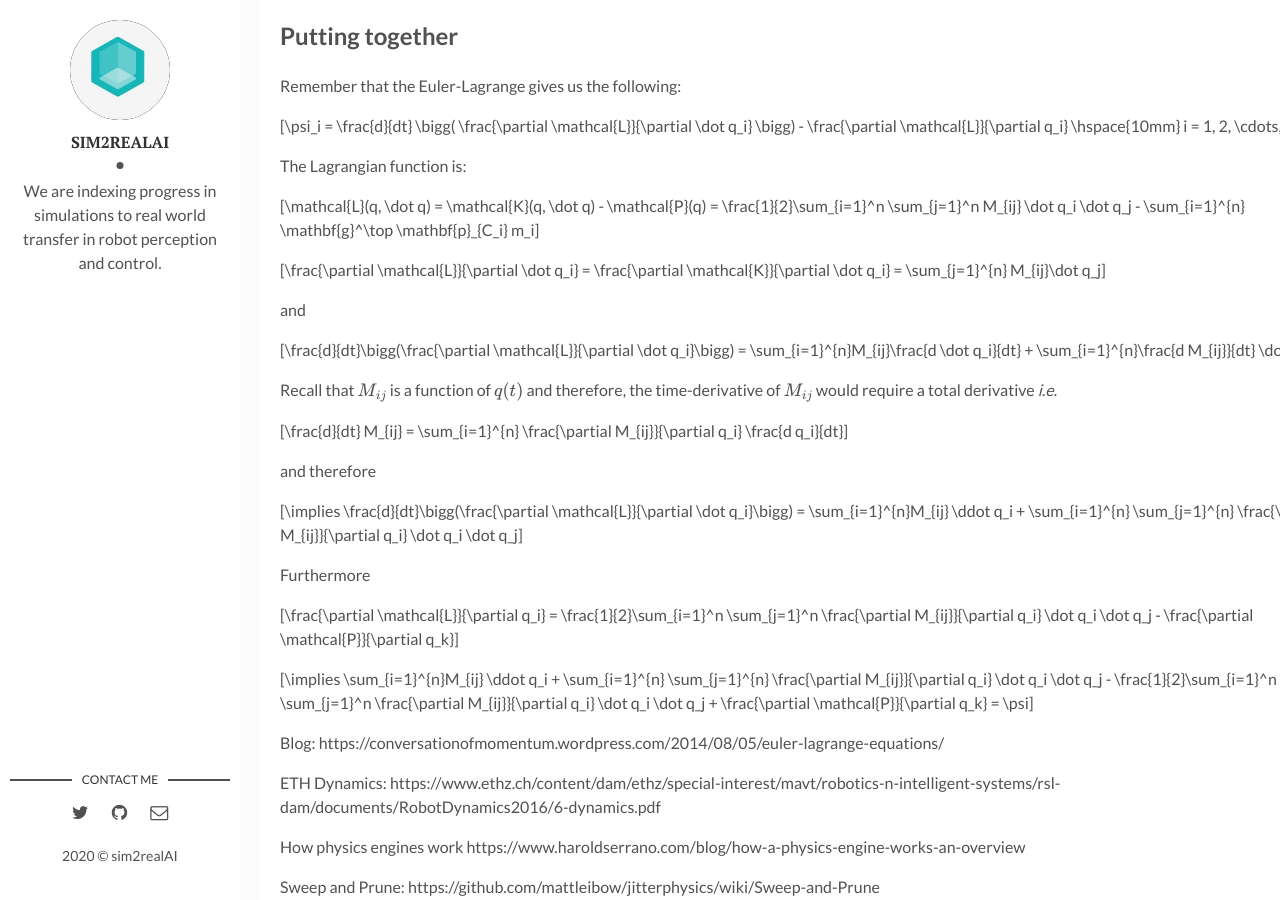
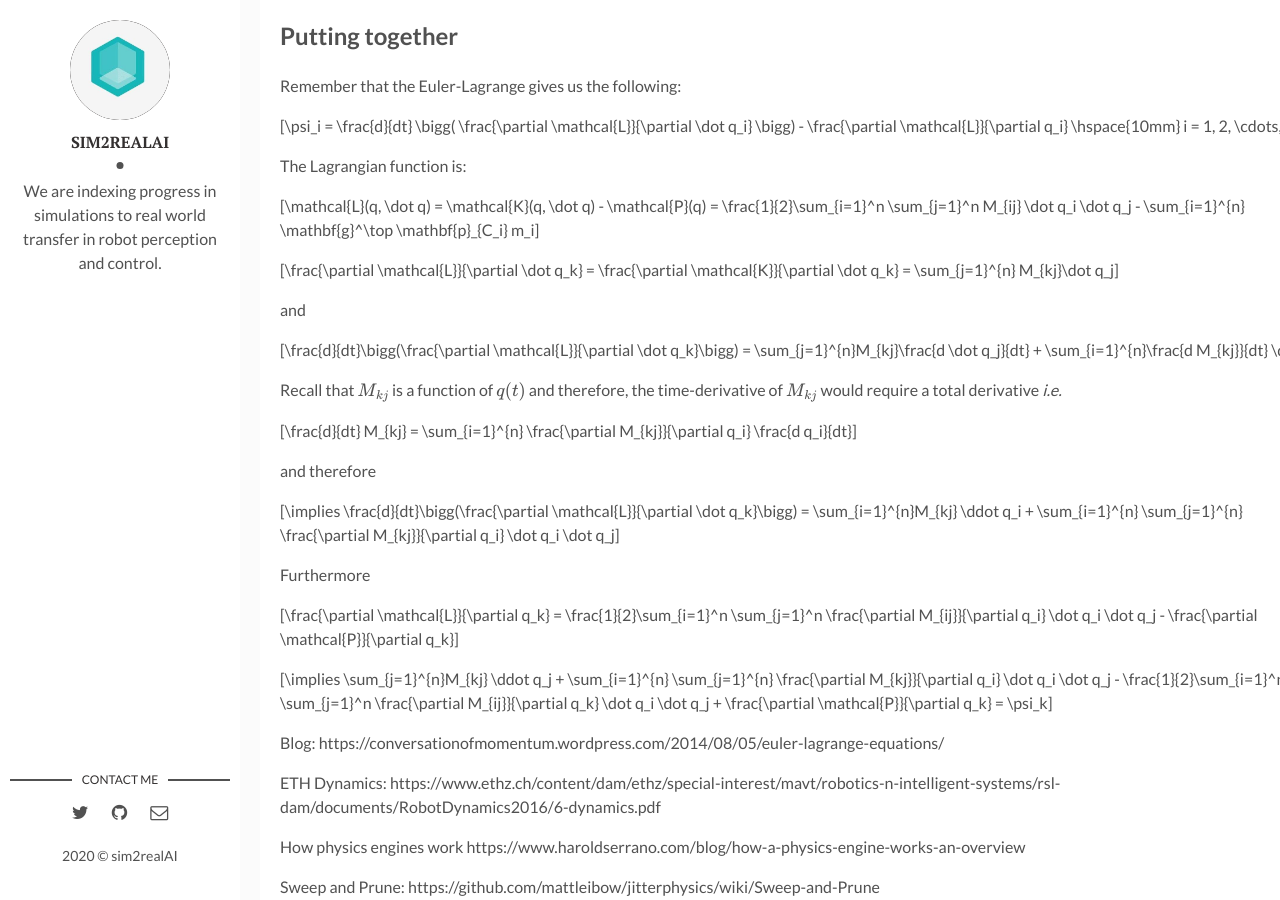
Before and after one commit to backupsim2realai/backupsim2realai.github.io, a Jekyll site: the page built from _posts/2019-04-15-Dynamic-Model-Of-Manipulators.markdown, in a window 1280 px wide and 900 px high, scrolled down 4839 px. Built offline with Jekyll 4.4.1, drawn with Linux system fonts in a browser that asks for light colours; formulas are drawn with MathJax 3.

Commit message:
editing text
Signed-off-by: Ankur Handa <ahanda@nvidia.com>

```diff
--- a/_posts/2019-04-15-Dynamic-Model-Of-Manipulators.markdown
+++ b/_posts/2019-04-15-Dynamic-Model-Of-Manipulators.markdown
@@ -217,26 +217,26 @@ The Lagrangian function is:
 
 $$\mathcal{L}(q, \dot q) = \mathcal{K}(q, \dot q) - \mathcal{P}(q) = \frac{1}{2}\sum_{i=1}^n \sum_{j=1}^n M_{ij} \dot q_i \dot q_j - \sum_{i=1}^{n} \mathbf{g}^\top \mathbf{p}_{C_i} m_i$$
 
-$$\frac{\partial \mathcal{L}}{\partial \dot q_i} = \frac{\partial \mathcal{K}}{\partial \dot q_i} = \sum_{j=1}^{n} M_{ij}\dot q_j$$
+$$\frac{\partial \mathcal{L}}{\partial \dot q_k} = \frac{\partial \mathcal{K}}{\partial \dot q_k} = \sum_{j=1}^{n} M_{kj}\dot q_j$$
 
 and
 
-$$\frac{d}{dt}\bigg(\frac{\partial \mathcal{L}}{\partial \dot q_i}\bigg) = \sum_{i=1}^{n}M_{ij}\frac{d \dot q_i}{dt} + \sum_{i=1}^{n}\frac{d M_{ij}}{dt}  \dot q_i$$
+$$\frac{d}{dt}\bigg(\frac{\partial \mathcal{L}}{\partial \dot q_k}\bigg) = \sum_{j=1}^{n}M_{kj}\frac{d \dot q_j}{dt} + \sum_{i=1}^{n}\frac{d M_{kj}}{dt}  \dot q_j$$
 
-Recall that $$M_{ij}$$ is a function of $$q(t)$$ and therefore, the time-derivative of $$M_{ij}$$ would require a total derivative _i.e._
+Recall that $$M_{kj}$$ is a function of $$q(t)$$ and therefore, the time-derivative of $$M_{kj}$$ would require a total derivative _i.e._
 
-$$\frac{d}{dt} M_{ij} = \sum_{i=1}^{n} \frac{\partial M_{ij}}{\partial q_i} \frac{d q_i}{dt}$$
+$$\frac{d}{dt} M_{kj} = \sum_{i=1}^{n} \frac{\partial M_{kj}}{\partial q_i} \frac{d q_i}{dt}$$
 
 and therefore
 
-$$\implies \frac{d}{dt}\bigg(\frac{\partial \mathcal{L}}{\partial \dot q_i}\bigg) = \sum_{i=1}^{n}M_{ij} \ddot q_i + \sum_{i=1}^{n} \sum_{j=1}^{n} \frac{\partial M_{ij}}{\partial q_i} \dot q_i \dot q_j$$
+$$\implies \frac{d}{dt}\bigg(\frac{\partial \mathcal{L}}{\partial \dot q_k}\bigg) = \sum_{i=1}^{n}M_{kj} \ddot q_i + \sum_{i=1}^{n} \sum_{j=1}^{n} \frac{\partial M_{kj}}{\partial q_i} \dot q_i \dot q_j$$
 
 Furthermore
 
-$$\frac{\partial \mathcal{L}}{\partial q_i} = \frac{1}{2}\sum_{i=1}^n \sum_{j=1}^n \frac{\partial M_{ij}}{\partial q_i} \dot q_i \dot q_j - \frac{\partial \mathcal{P}}{\partial q_k}$$
+$$\frac{\partial \mathcal{L}}{\partial q_k} = \frac{1}{2}\sum_{i=1}^n \sum_{j=1}^n \frac{\partial M_{ij}}{\partial q_i} \dot q_i \dot q_j - \frac{\partial \mathcal{P}}{\partial q_k}$$
 
 $$
-\implies \sum_{i=1}^{n}M_{ij} \ddot q_i + \sum_{i=1}^{n} \sum_{j=1}^{n} \frac{\partial M_{ij}}{\partial q_i} \dot q_i \dot q_j - \frac{1}{2}\sum_{i=1}^n \sum_{j=1}^n \frac{\partial M_{ij}}{\partial q_i} \dot q_i \dot q_j + \frac{\partial \mathcal{P}}{\partial q_k} = \psi
+\implies \sum_{j=1}^{n}M_{kj} \ddot q_j + \sum_{i=1}^{n} \sum_{j=1}^{n} \frac{\partial M_{kj}}{\partial q_i} \dot q_i \dot q_j - \frac{1}{2}\sum_{i=1}^n \sum_{j=1}^n \frac{\partial M_{ij}}{\partial q_k} \dot q_i \dot q_j + \frac{\partial \mathcal{P}}{\partial q_k} = \psi_k
 $$
 
 
```
